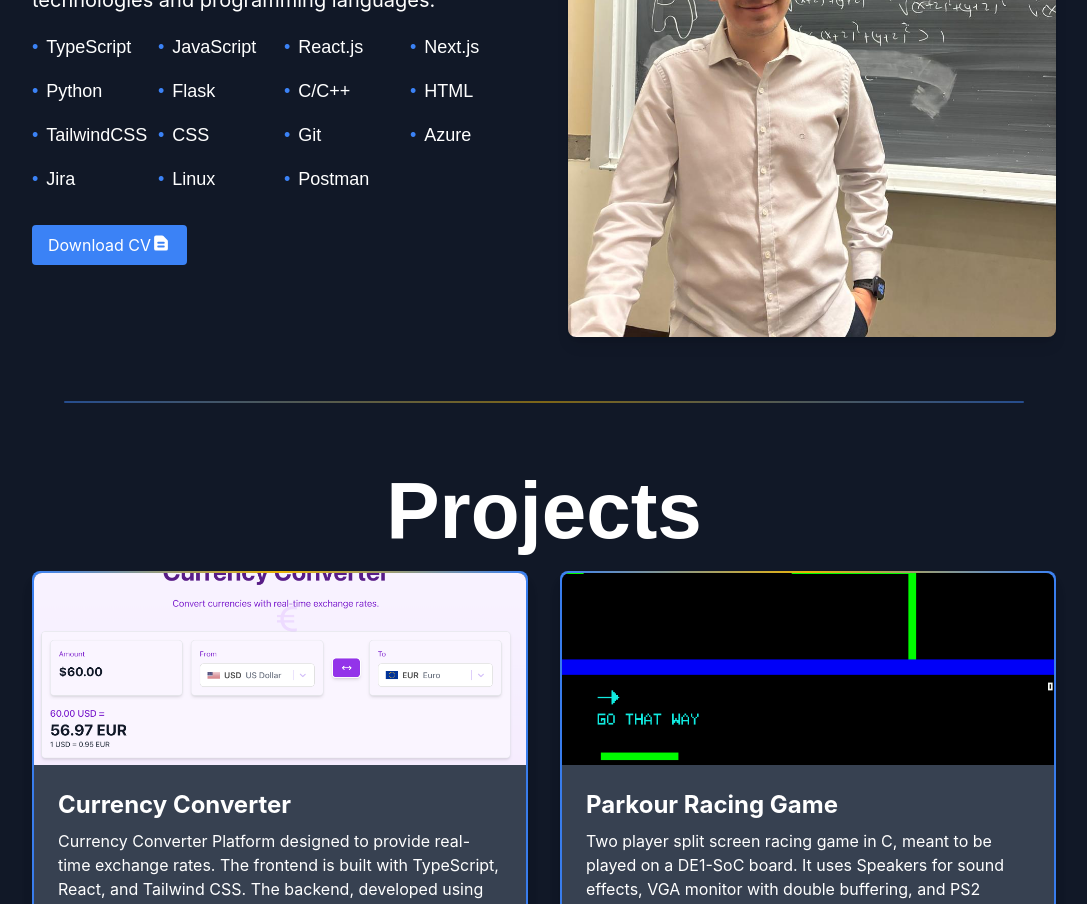
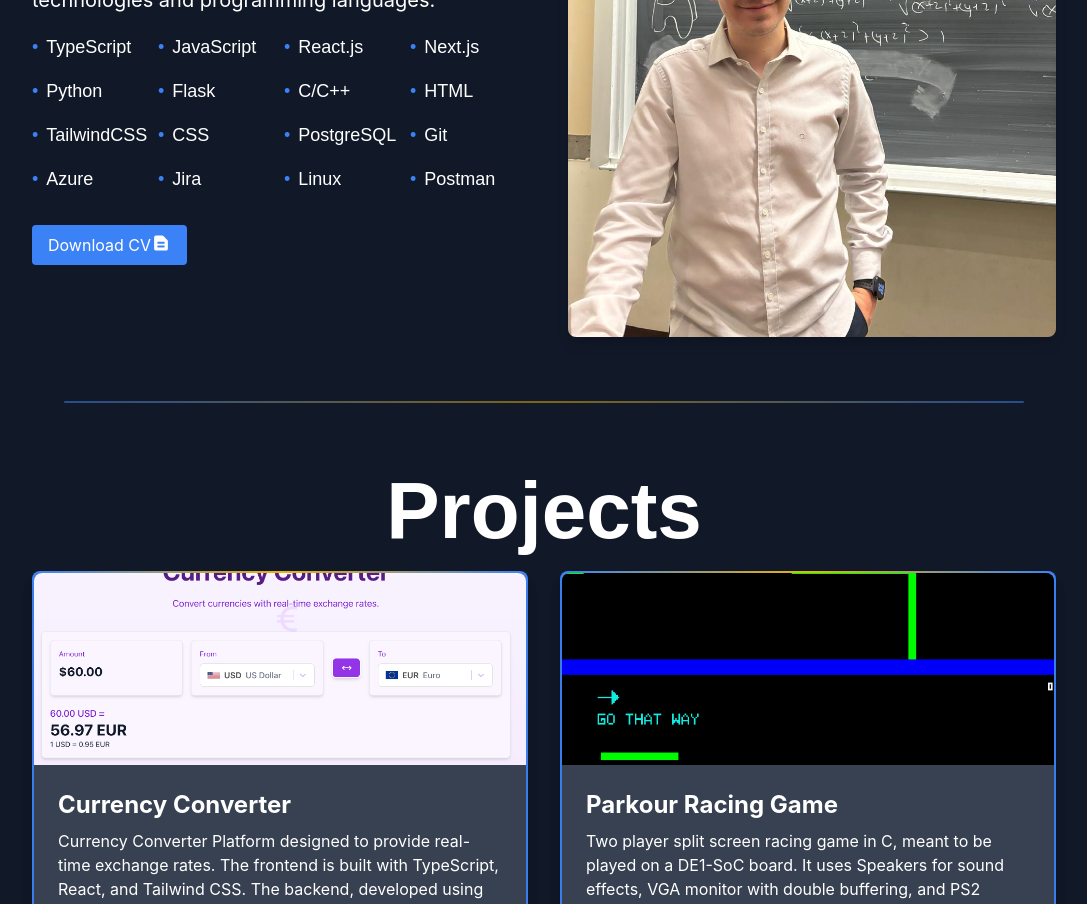
Before and after one commit to GaioAugusto/Portfolio, a React (Create React App) app in the folder my-portfolio/: page / in a window 1280 px wide. Shown: the part 1180-2084 px from the top of the page, without its empty margins (96-1183 px from the left). Built offline with nearby package versions, Linux system fonts and the light colour scheme.

Commit message:
Added postgresql

```diff
--- a/my-portfolio/src/components/About/utilities/listOfSkills.ts
+++ b/my-portfolio/src/components/About/utilities/listOfSkills.ts
@@ -9,6 +9,7 @@ const listOfSkills = () => [
   "HTML",
   "TailwindCSS",
   "CSS",
+  "PostgreSQL",
   "Git",
   "Azure",
   "Jira",
--- a/my-portfolio/src/components/Footer/index.tsx
+++ b/my-portfolio/src/components/Footer/index.tsx
@@ -3,7 +3,6 @@ import { getTheme } from "../../styles/theme";
 import { FooterProps } from "./types";
 import { FooterView } from "./view";
 import { FaLinkedin, FaGithub } from "react-icons/fa";
-import emailjs from "emailjs-com";
 
 type ComponentType = React.FC<FooterProps>;
 export const Footer: ComponentType = () => {
```
